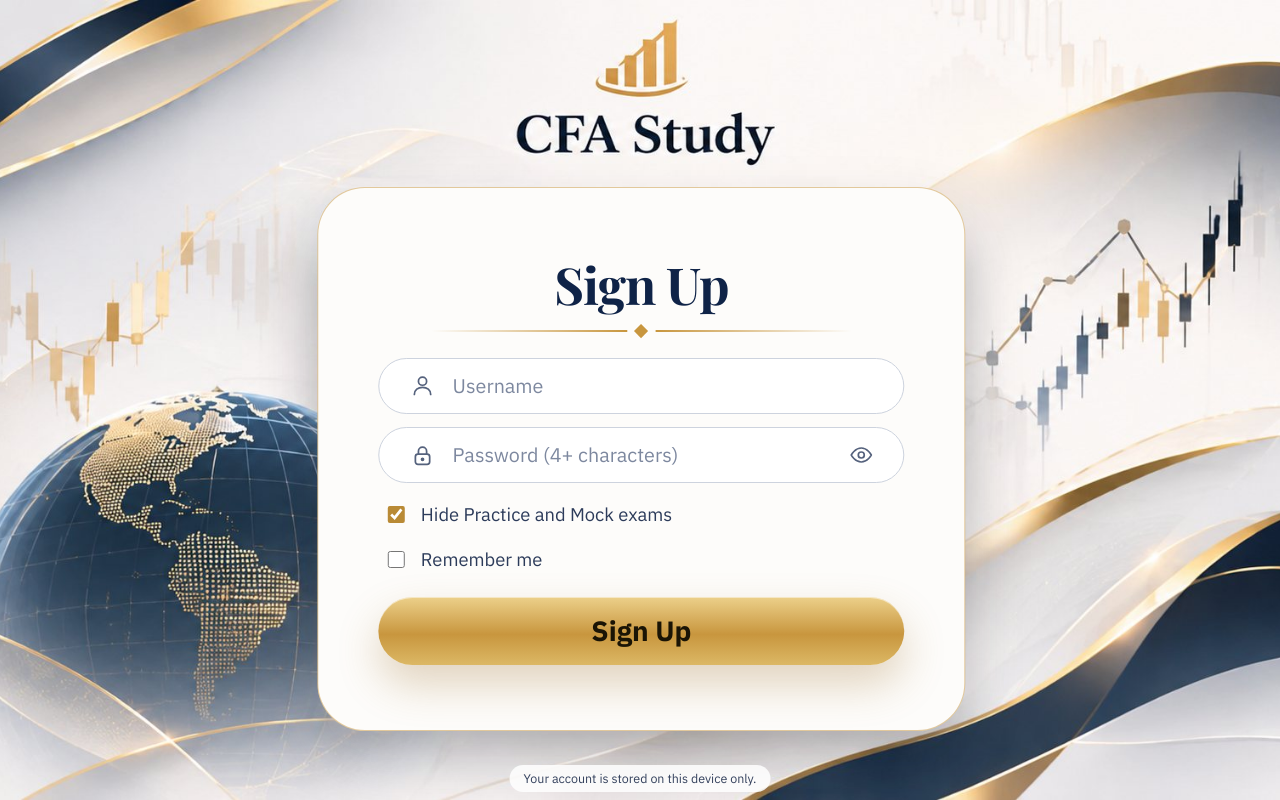
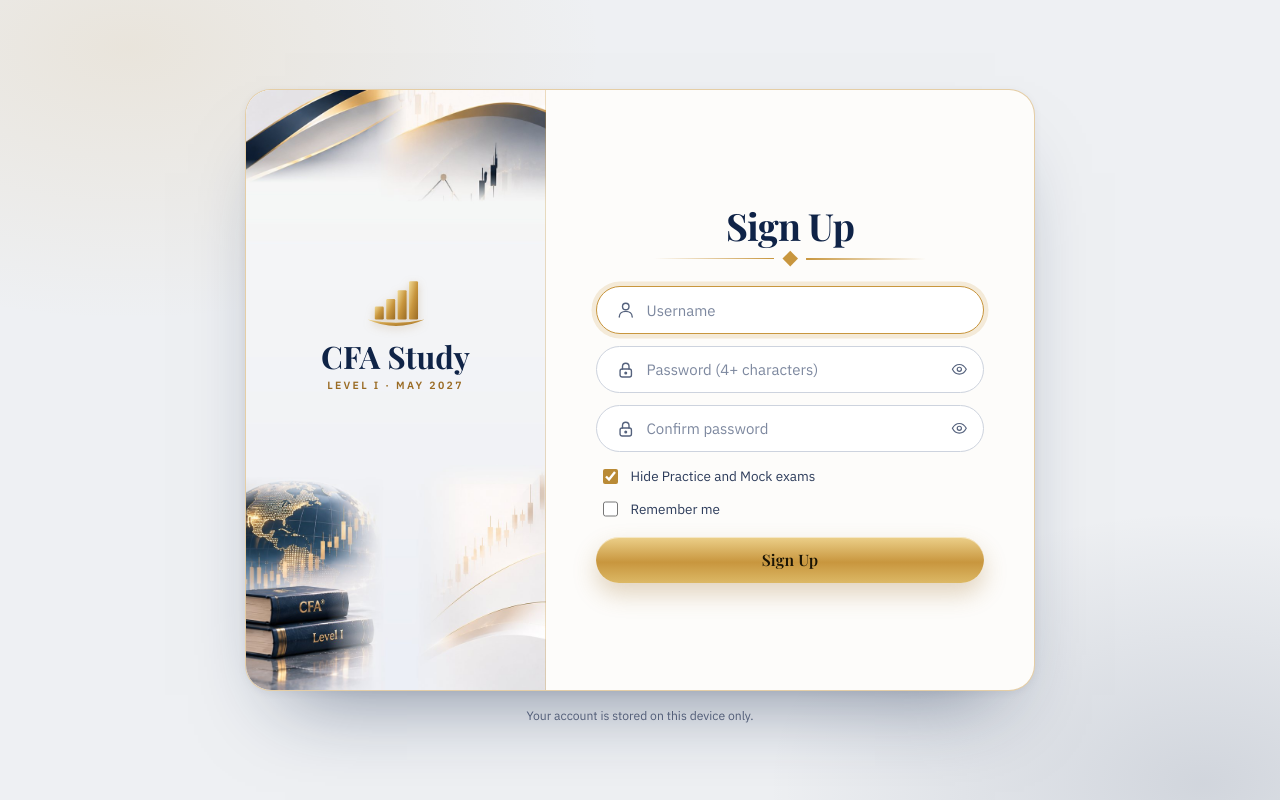
Before and after one commit to Bao-buildingproject/CFA-level-1, a plain HTML site: page index.html in a window 1280 px wide. Drawn offline with nearby package versions, Linux system fonts and the light colour scheme.

Commit message:
Sign-in page: a compact card on computers, and type the password twice
On wide screens the sign-in and sign-up page scaled the whole mockup with the
window, so the card was 900 px wide on a 1080p screen. It is now one card of
a fixed size (790 x 600, a little larger on big monitors): the artwork and
the CFA Study name on the left, the form on the right. Phones keep their
layout.

Sign Up and "Create a password" ask for the password twice and refuse to
continue when the two differ. After an error the username and the ticked
boxes stay as typed. On a computer the cursor starts in the first empty box,
and Enter moves to the next empty box before it submits.

Co-Authored-By: Claude Opus 5.5 <noreply@anthropic.com>
Claude-Session: https://claude.ai/code/session_01SfT3N3oMfHZxSypJNtsUHB

```diff
--- a/css/style.css
+++ b/css/style.css
@@ -1106,32 +1106,61 @@ body.gated .main { padding: 0; max-width: none; }
 .gate-remember { margin-top: -.2em; }
 .gate-foot { margin: 0; font-size: .78rem; color: #33405c; text-align: center; background: rgba(255, 255, 255, .85); padding: 4px 14px; border-radius: 999px; }
 
-/* Wide screens: the mockup is the background; the live card sits exactly over the card drawn in it */
-@media (min-width: 761px) and (min-aspect-ratio: 11/10) and (min-height: 601px) {
-  .gate { --sw: max(100vw, 177.68vh); display: block; padding: 0; height: 100vh; min-height: 0; overflow: hidden; background: #f4f5f6; }
-  @supports (height: 1dvh) { .gate { --sw: max(100vw, 177.68dvh); height: 100dvh; } }
-  .gate-stage { position: absolute; left: 50%; top: 50%; transform: translate(-50%, -50%); width: var(--sw); max-width: none; height: calc(var(--sw) / 1.7768); font-size: calc(var(--sw) * .00957); background-size: 100% 100%; background-repeat: no-repeat; }
-  .gate-signin .gate-stage, .gate-setpw .gate-stage { background-image: url(../img/gate-in.jpg); }
-  .gate-create .gate-stage { background-image: url(../img/gate-up.jpg); }
-  .gate-ext { display: none; }
-  .gate-card { position: absolute; border-radius: 3.5em; box-shadow: 0 2em 4.5em rgba(15, 35, 71, .16); }
-  .gate-signin .gate-card, .gate-setpw .gate-card { left: 27.5%; top: 7%; width: 47%; min-height: 86.2%; padding: .9em 5em 2.2em; display: flex; flex-direction: column; justify-content: center; }
-  .gate-create .gate-card { left: 27.3%; top: 23.4%; width: 45.6%; min-height: 68%; padding: 1.1em 4.4em 1.4em; display: flex; flex-direction: column; justify-content: center; }
-  .gate-brand { margin-bottom: 0; gap: .5em; }
-  .gate-logo { width: 6em; } .gate-name { font-size: 3.25em; }
-  .gate-h { font-size: 3.75em; } .gate-h1 { font-size: 2.8em; white-space: nowrap; } .gate-laurel { width: 2.3em; }
-  .gate-sub { font-size: 1.25em; margin: .5em 0 1.6em; white-space: nowrap; }
-  .gate-field { height: 4.35em; margin-bottom: 1.6em; padding: 0 2.3em; gap: 1.3em; }
-  .gate-create .gate-field { height: 4.1em; margin-bottom: 1em; }
-  .gate-field svg { width: 1.8em; height: 1.8em; } .gate-field input { font-size: 1.45em; }
-  .gate-btn { height: 2.35em; font-size: 2em; } .gate-create .gate-btn { height: 2.45em; font-size: 2.05em; margin-top: .1em; }
-  .gate-btn.outline { height: 2.3em; font-size: 1.6em; }
-  .gate-or { font-size: 1.3em; margin: 1em 3em; } .gate-alt { font-size: 1.3em; }
-  .gate-check { font-size: 1.35em; } .gate-signin .gate-remember { margin: -.4em .4em .9em; } .gate-err { font-size: 1.2em; }
-  .gate-orn { margin: .6em auto 1.6em; }
-  .gate-signin .gate-laurel-row, .gate-setpw .gate-laurel-row { margin-top: .9em; }
-  .gate-btn.navy, .gate-btn.outline { font-family: "Playfair Display", Georgia, serif; font-weight: 600; letter-spacing: .01em; }
-  .gate-foot { position: absolute; left: 50%; bottom: 8px; transform: translateX(-50%); }
+/* Wide screens: one compact card, the art (img/gate-m.jpg) on its left and the form on its right.
+   Sizes are fixed, so the card stays the same comfortable size on a laptop and on a large monitor. */
+.gate-art { display: none; }
+@media (min-width: 820px) and (min-height: 600px) {
+  .gate {
+    display: flex; justify-content: center; gap: 16px; padding: 36px 24px 22px;
+    background: radial-gradient(60% 55% at 10% 6%, rgba(200, 150, 62, .13), transparent 62%),
+                radial-gradient(55% 55% at 94% 98%, rgba(15, 35, 71, .13), transparent 62%), #eef0f3;
+  }
+  .gate-stage {
+    display: grid; grid-template-columns: 300px minmax(0, 1fr); width: 790px; max-width: 100%; margin: auto 0 0; font-size: 15px;
+    background: #fdfcfa; border: 1px solid rgba(200, 150, 62, .45); border-radius: 26px; overflow: hidden;
+    box-shadow: 0 44px 80px -40px rgba(15, 35, 71, .5), 0 2px 8px rgba(15, 35, 71, .06);
+  }
+  .gate-art { display: block; position: relative; min-height: 600px; background: #f4f5f6 url(../img/gate-m.jpg) center bottom / cover no-repeat; border-right: 1px solid rgba(200, 150, 62, .3); }
+  .gate-art-brand { position: absolute; left: 0; right: 0; top: 41%; transform: translateY(-50%); display: flex; flex-direction: column; align-items: center; gap: 4px; text-align: center; }
+  .gate-art-brand .gate-logo { width: 62px; margin-bottom: 4px; }
+  .gate-art-name { font-size: 31px; font-weight: 700; line-height: 1.1; }
+  .gate-art-sub { font-size: 10.5px; font-weight: 600; letter-spacing: .22em; text-transform: uppercase; color: #9a6b24; }
+  .gate-ext, .gate-card .gate-brand { display: none; }
+  .gate-card { display: flex; flex-direction: column; justify-content: center; padding: 40px 50px 36px; background: transparent; border: 0; border-radius: 0; box-shadow: none; }
+
+  .gate-laurel-row { margin-top: 0; gap: .35em; }
+  .gate-h1 { font-size: 1.7em; white-space: nowrap; }
+  .gate-laurel { width: 1.6em; }
+  .gate-sub { font-size: .9em; margin: .45em 0 1.7em; }
+  .gate-h { font-size: 2.5em; }
+  .gate-orn { width: 70%; margin: .2em auto 1.5em; }
+  .gate-field { height: 3.15em; padding: 0 1.1em 0 1.25em; gap: .75em; margin-bottom: .8em; }
+  .gate-field svg { width: 1.3em; height: 1.3em; }
+  .gate-field input { font-size: 1em; }
+  .gate-eye svg { width: 1.25em; height: 1.25em; }
+  .gate-check { font-size: .9em; margin: .1em .2em .75em; }
+  .gate-check input { width: 1.15em; height: 1.15em; }
+  .gate-signin .gate-remember, .gate-setpw .gate-remember { margin-bottom: 1.1em; }
+  .gate-btn { height: 2.95em; font-size: 1.05em; }
+  .gate-btn.navy, .gate-btn.outline, .gate-btn.gold { font-family: "Playfair Display", Georgia, serif; font-weight: 600; letter-spacing: .01em; }
+  .gate-create .gate-btn.gold { margin-top: .45em; }
+  .gate-btn.outline { width: 100%; height: 2.75em; font-size: 1em; }
+  .gate-or { margin: 1em 1.5em; font-size: .88em; }
+  .gate-alt { font-size: .9em; }
+  .gate-err { font-size: .88em; padding: .65em .9em; border-radius: .8em; }
+  .gate-foot { margin: 0 0 auto; background: none; padding: 0; color: #5d6780; font-size: .76rem; }
+}
+/* Large monitors: the same card, a touch larger */
+@media (min-width: 1600px) and (min-height: 900px) {
+  .gate-stage { width: 860px; grid-template-columns: 325px minmax(0, 1fr); font-size: 16px; }
+  .gate-art { min-height: 650px; }
+  .gate-art-name { font-size: 33px; }
+}
+/* Short laptop screens: a little less air so the card fits without scrolling */
+@media (min-width: 820px) and (min-height: 600px) and (max-height: 700px) {
+  .gate { padding-top: 18px; padding-bottom: 14px; gap: 10px; }
+  .gate-art { min-height: 560px; }
+  .gate-card { padding-top: 26px; padding-bottom: 24px; }
 }
 
 /* Question Bank: verbatim formatted questions (tables, figures, sub/superscripts) */
--- a/js/app.js
+++ b/js/app.js
@@ -660,6 +660,8 @@ function renderGate() {
   let last = ""; try { last = localStorage.getItem("cfaStudy_last") || ""; } catch (e) { /* ignore */ }
   const setP = gate.tab === "setpw" ? PROFILES.list.find(p => p.id === gate.sel) : null;
   if (gate.tab === "setpw" && !setP) gate.tab = "signin";
+  const keep = gate.keep || {}; gate.keep = null;
+  const remembered = keep.remember !== undefined ? keep.remember : rememberPref();
 
   const err = gate.err ? `<div class="gate-err" role="alert">${esc(gate.err)}</div>` : "";
   let body;
@@ -668,10 +670,11 @@ function renderGate() {
       <h1 class="gate-serif gate-h">Sign Up</h1>
       <div class="gate-orn"><i></i><b></b><i></i></div>
       ${err}
-      ${gateField("user", `<input id="g-name" maxlength="30" placeholder="Username" autocomplete="username" aria-label="Username">`)}
+      ${gateField("user", `<input id="g-name" maxlength="30" placeholder="Username" autocomplete="username" aria-label="Username" value="${esc(keep.name || "")}">`)}
       ${gatePw("g-pw", "Password (4+ characters)", "new-password")}
-      <label class="gate-check"><input type="checkbox" id="g-hide" checked><span>Hide Practice and Mock exams</span></label>
-      <label class="gate-check gate-remember"><input type="checkbox" id="g-remember" ${rememberPref() ? "checked" : ""}><span>Remember me</span></label>
+      ${gatePw("g-pw2", "Confirm password", "new-password")}
+      <label class="gate-check"><input type="checkbox" id="g-hide" ${keep.hide === false ? "" : "checked"}><span>Hide Practice and Mock exams</span></label>
+      <label class="gate-check gate-remember"><input type="checkbox" id="g-remember" ${remembered ? "checked" : ""}><span>Remember me</span></label>
       <button class="gate-btn gold" id="g-go">Sign Up</button>
       ${accts.length ? `<p class="gate-alt">Already have an account? <button class="gate-link" data-gtab="signin">Sign in</button></p>` : ""}`;
   } else if (gate.tab === "setpw") {
@@ -681,7 +684,8 @@ function renderGate() {
       <p class="gate-sub">Hi <strong>${esc(setP.name)}</strong> — your profile has no password yet. Choose one to protect it.</p>
       ${err}
       ${gatePw("g-pw", "New password (min. 4)", "new-password")}
-      <label class="gate-check gate-remember"><input type="checkbox" id="g-remember" ${rememberPref() ? "checked" : ""}><span>Remember me</span></label>
+      ${gatePw("g-pw2", "Confirm new password", "new-password")}
+      <label class="gate-check gate-remember"><input type="checkbox" id="g-remember" ${remembered ? "checked" : ""}><span>Remember me</span></label>
       <button class="gate-btn navy" id="g-go">Save &amp; enter ${GATE_ICONS.arrow}</button>
       <p class="gate-alt"><button class="gate-link" data-gtab="signin">Back</button></p>`;
   } else {
@@ -689,9 +693,9 @@ function renderGate() {
       <div class="gate-laurel-row">${gateLaurel(false)}<h1 class="gate-serif gate-h gate-h1">Learning CFA Level 1</h1>${gateLaurel(true)}</div>
       <p class="gate-sub">Your Professional Learning Platform for CFA® Level I</p>
       ${err}
-      ${gateField("user", `<input id="g-id" placeholder="Username" autocomplete="username" value="${esc(last)}" aria-label="Username">`)}
+      ${gateField("user", `<input id="g-id" placeholder="Username" autocomplete="username" value="${esc(keep.id !== undefined ? keep.id : last)}" aria-label="Username">`)}
       ${gatePw("g-pw", "Password", "current-password")}
-      <label class="gate-check gate-remember"><input type="checkbox" id="g-remember" ${rememberPref() ? "checked" : ""}><span>Remember me</span></label>
+      <label class="gate-check gate-remember"><input type="checkbox" id="g-remember" ${remembered ? "checked" : ""}><span>Remember me</span></label>
       <button class="gate-btn navy" id="g-go">Sign In ${GATE_ICONS.arrow}</button>
       <div class="gate-or"><span>or</span></div>
       <button class="gate-btn outline" data-gtab="create">Create Account</button>`;
@@ -701,6 +705,8 @@ function renderGate() {
   view.innerHTML = `
     <div class="gate gate-${gate.tab}">
       <div class="gate-stage">
+        <aside class="gate-art" aria-hidden="true"><div class="gate-art-brand">${gateLogoSvg(62, "gla")}
+          <div class="gate-serif gate-art-name">CFA Study</div><div class="gate-art-sub">Level I · May 2027</div></div></aside>
         ${gate.tab === "create" ? `<div class="gate-ext">${brand}</div>` : ""}
         <div class="gate-card">
           ${gate.tab === "create" ? "" : brand}
@@ -716,10 +722,23 @@ function renderGate() {
     i.type = show ? "text" : "password"; b.innerHTML = show ? GATE_ICONS.eyeOff : GATE_ICONS.eye;
   });
   const go = document.getElementById("g-go");
-  view.querySelectorAll(".gate-field input").forEach(i => i.addEventListener("keydown", e => { if (e.key === "Enter") go.click(); }));
-  const first = view.querySelector(".gate-field input:not([value=''])") ? null : view.querySelector(".gate-field input");
+  const fields = [...view.querySelectorAll(".gate-field input")];
+  fields.forEach((i, k) => i.addEventListener("keydown", e => {
+    if (e.key !== "Enter") return;
+    e.preventDefault();
+    const next = fields.slice(k + 1).find(f => !f.value);
+    if (next && i.value) next.focus(); else go.click();
+  }));
+  const first = fields.find(f => !f.value);   // on a computer the cursor waits in the first empty box
   if (first && window.matchMedia("(min-width: 700px)").matches) first.focus();
-  const fail = msg => { gate.err = msg; renderGate(); };
+  const fail = (msg, focusId) => {
+    const val = id => { const el = document.getElementById(id); return el ? (el.type === "checkbox" ? el.checked : el.value) : undefined; };
+    gate.keep = { id: val("g-id"), name: val("g-name"), hide: val("g-hide"), remember: val("g-remember") };
+    gate.err = msg; renderGate();
+    const f = document.getElementById(focusId || "g-pw");
+    if (f && window.matchMedia("(min-width: 700px)").matches) f.focus();
+  };
+  const mismatch = () => { const two = document.getElementById("g-pw2"); return two && two.value !== document.getElementById("g-pw").value; };
   const waitMsg = () => `Too many attempts. Try again in ${gateWait()} seconds.`;
 
   go.onclick = async () => {
@@ -728,6 +747,7 @@ function renderGate() {
 
     if (gate.tab === "setpw") {
       if (PIN_RULE(pw)) return fail(PIN_RULE(pw));
+      if (mismatch()) return fail("The two passwords do not match. Type the same password in both boxes.");
       setP.pinHash = await hashPin(pw); saveProfiles(); return gateEnter(setP.id);
     }
     if (gate.tab === "signin") {
@@ -740,9 +760,10 @@ function renderGate() {
     }
     // create account
     const name = document.getElementById("g-name").value.trim();
-    if (!name || !nameKey(name)) return fail("Enter a username (letters or numbers).");
-    if (nameTaken(name)) return fail(`The username “${name}” is already taken. Choose another, or sign in if it is yours.`);
+    if (!name || !nameKey(name)) return fail("Enter a username (letters or numbers).", "g-name");
+    if (nameTaken(name)) return fail(`The username “${name}” is already taken. Choose another, or sign in if it is yours.`, "g-name");
     if (PIN_RULE(pw)) return fail(PIN_RULE(pw));
+    if (mismatch()) return fail("The two passwords do not match. Type the same password in both boxes.");
     const hide = document.getElementById("g-hide").checked, ph = await hashPin(pw);
     let id;
     const firstP = PROFILES.list[0];
--- a/version.json
+++ b/version.json
@@ -1 +1 @@
-{"v":"20261122w"}
+{"v":"20261122x"}
```
Also changed, not shown: index.html (+2 -2 lines).
